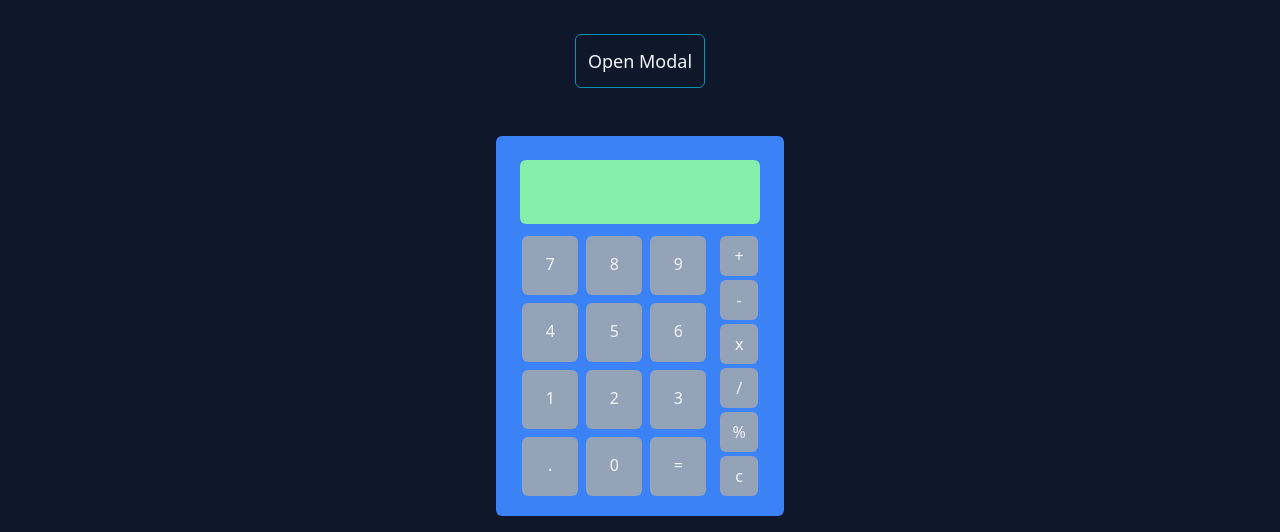
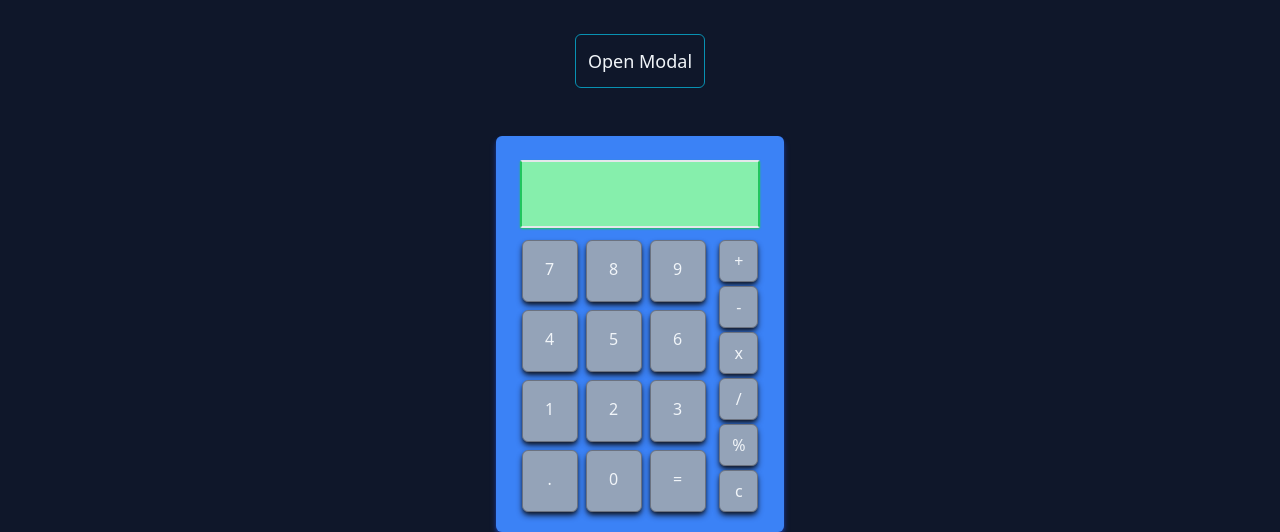
Before and after one commit to SciFan-San/js_practice_projects, a website: page index.html in a window 1280 px wide. Shown: the part 284-816 px from the top of the page. Drawn offline with Linux system fonts and the light colour scheme.

Commit message:
updated styles & set tailwind to jit mode

```diff
--- a/index.html
+++ b/index.html
@@ -34,29 +34,29 @@
         <!--End of Modal Project-->
 
         <!--Calculator Project - JS Calculator operatios + Tailwind-->
-        <div class="calc-container flex flex-wrap flex-row bg-blue-500 w-72 p-4 m-auto rounded-md justify-evenly">
-            <div class="calc-screen basis-full bg-green-300 p-8 rounded-md m-2 text-right box-border"></div>
+        <div class="calc-container flex flex-wrap flex-row bg-blue-500 w-72 p-4 m-auto rounded-md justify-evenly shadow-md shadow-inner shadow-blue-800">
+            <div class="calc-screen border-2 border-x-green-500 inset-1 basis-full bg-green-300 p-8 rounded-sm m-2 text-right box-border shadow-inner shadow-sm shadow-green-500"></div>
             <div class="calc-button-container flex flex-wrap basis-3/4 justify-evenly rounded-md">
-                <div class="calc-num-buttons pt-4 bg-slate-400 basis-1/4 flex-grow m-1 text-center rounded-md">7</div>
-                <div class="calc-num-buttons pt-4 bg-slate-400 basis-1/4 flex-grow m-1 text-center rounded-md">8</div>
-                <div class="calc-num-buttons pt-4 bg-slate-400 basis-1/4 flex-grow m-1 text-center rounded-md">9</div>
-                <div class="calc-num-buttons pt-4 bg-slate-400 basis-1/4 flex-grow m-1 text-center rounded-md">4</div>
-                <div class="calc-num-buttons pt-4 bg-slate-400 basis-1/4 flex-grow m-1 text-center rounded-md">5</div>
-                <div class="calc-num-buttons pt-4 bg-slate-400 basis-1/4 flex-grow m-1 text-center rounded-md">6</div>
-                <div class="calc-num-buttons pt-4 bg-slate-400 basis-1/4 flex-grow m-1 text-center rounded-md">1</div>
-                <div class="calc-num-buttons pt-4 bg-slate-400 basis-1/4 flex-grow m-1 text-center rounded-md">2</div>
-                <div class="calc-num-buttons pt-4 bg-slate-400 basis-1/4 flex-grow m-1 text-center rounded-md">3</div>
-                <div class="calc-op-buttons pt-4 bg-slate-400 basis-1/4 flex-grow m-1 text-center rounded-md">.</div>
-                <div class="calc-num-buttons pt-4 bg-slate-400 basis-1/4 flex-grow m-1 text-center rounded-md">0</div>
-                <div class="calc-op-buttons pt-4 bg-slate-400 basis-1/4 flex-grow m-1 text-center rounded-md">=</div>
+                <div class="calc-num-buttons border border-gray-500 shadow-md shadow-gray-900 pt-4 bg-slate-400 basis-1/4 flex-grow m-1 text-center rounded-md">7</div>
+                <div class="calc-num-buttons border border-gray-500 shadow-md shadow-gray-900 pt-4 bg-slate-400 basis-1/4 flex-grow m-1 text-center rounded-md">8</div>
+                <div class="calc-num-buttons border border-gray-500 shadow-md shadow-gray-900 pt-4 bg-slate-400 basis-1/4 flex-grow m-1 text-center rounded-md">9</div>
+                <div class="calc-num-buttons border border-gray-500 shadow-md shadow-gray-900 pt-4 bg-slate-400 basis-1/4 flex-grow m-1 text-center rounded-md">4</div>
+                <div class="calc-num-buttons border border-gray-500 shadow-md shadow-gray-900 pt-4 bg-slate-400 basis-1/4 flex-grow m-1 text-center rounded-md">5</div>
+                <div class="calc-num-buttons border border-gray-500 shadow-md shadow-gray-900 pt-4 bg-slate-400 basis-1/4 flex-grow m-1 text-center rounded-md">6</div>
+                <div class="calc-num-buttons border border-gray-500 shadow-md shadow-gray-900 pt-4 bg-slate-400 basis-1/4 flex-grow m-1 text-center rounded-md">1</div>
+                <div class="calc-num-buttons border border-gray-500 shadow-md shadow-gray-900 pt-4 bg-slate-400 basis-1/4 flex-grow m-1 text-center rounded-md">2</div>
+                <div class="calc-num-buttons border border-gray-500 shadow-md shadow-gray-900 pt-4 bg-slate-400 basis-1/4 flex-grow m-1 text-center rounded-md">3</div>
+                <div class="calc-op-buttons border border-gray-500 shadow-md shadow-gray-900 pt-4 bg-slate-400 basis-1/4 flex-grow m-1 text-center rounded-md">.</div>
+                <div class="calc-num-buttons border border-gray-500 shadow-md shadow-gray-900 pt-4 bg-slate-400 basis-1/4 flex-grow m-1 text-center rounded-md">0</div>
+                <div class="calc-op-buttons border border-gray-500 shadow-md shadow-gray-900 pt-4 bg-slate-400 basis-1/4 flex-grow m-1 text-center rounded-md">=</div>
             </div>
             <div class="calc-op-button-container">
-                <div class="calc-op-buttons px-3 py-2 bg-slate-400 basis-1/4 flex-grow m-1 text-center rounded-md">+</div>
-                <div class="calc-op-buttons px-3 py-2 bg-slate-400 basis-1/4 flex-grow m-1 text-center rounded-md">-</div>
-                <div class="calc-op-buttons px-3 py-2 bg-slate-400 basis-1/4 flex-grow m-1 text-center rounded-md">x</div>
-                <div class="calc-op-buttons px-3 py-2 bg-slate-400 basis-1/4 flex-grow m-1 text-center rounded-md">/</div>
-                <div class="calc-op-buttons px-3 py-2 bg-slate-400 basis-1/4 flex-grow m-1 text-center rounded-md">%</div>
-                <div class="calc-op-buttons px-3 py-2 bg-slate-400 basis-1/4 flex-grow m-1 text-center rounded-md">c</div>
+                <div class="calc-op-buttons border border-gray-500 shadow-md shadow-gray-900 px-3 py-2 bg-slate-400 basis-1/4 flex-grow m-1 text-center rounded-md">+</div>
+                <div class="calc-op-buttons border border-gray-500 shadow-md shadow-gray-900 px-3 py-2 bg-slate-400 basis-1/4 flex-grow m-1 text-center rounded-md">-</div>
+                <div class="calc-op-buttons border border-gray-500 shadow-md shadow-gray-900 px-3 py-2 bg-slate-400 basis-1/4 flex-grow m-1 text-center rounded-md">x</div>
+                <div class="calc-op-buttons border border-gray-500 shadow-md shadow-gray-900 px-3 py-2 bg-slate-400 basis-1/4 flex-grow m-1 text-center rounded-md">/</div>
+                <div class="calc-op-buttons border border-gray-500 shadow-md shadow-gray-900 px-3 py-2 bg-slate-400 basis-1/4 flex-grow m-1 text-center rounded-md">%</div>
+                <div class="calc-op-buttons border border-gray-500 shadow-md shadow-gray-900 px-3 py-2 bg-slate-400 basis-1/4 flex-grow m-1 text-center rounded-md">c</div>
             </div>
         </div>
         <!--End of Calculator Project-->
--- a/script.js
+++ b/script.js
@@ -31,7 +31,7 @@ const h1Array = h1.innerText.split("");
 let letters = ""
 
 h1Array.forEach(element => {
-    letters = letters + `<span class="js-animate">${element}</span>`;
+    letters = letters + `<span class="ease-in-out hover:rotate-12 hover:scale-150 hover:text-emerald-400">${element}</span>`;
 });
 
 //Calculator Project - JS operations
--- a/tailwind.config.js
+++ b/tailwind.config.js
@@ -1,5 +1,7 @@
 /** @type {import('tailwindcss').Config} */
 module.exports = {
+  mode: "jit",
+  purge: ["./*.{html,js}"],
   content: ["./*.{html, js}"],
   theme: {
     fontFamily:{
```
Also changed, not shown: dist/output.css.
